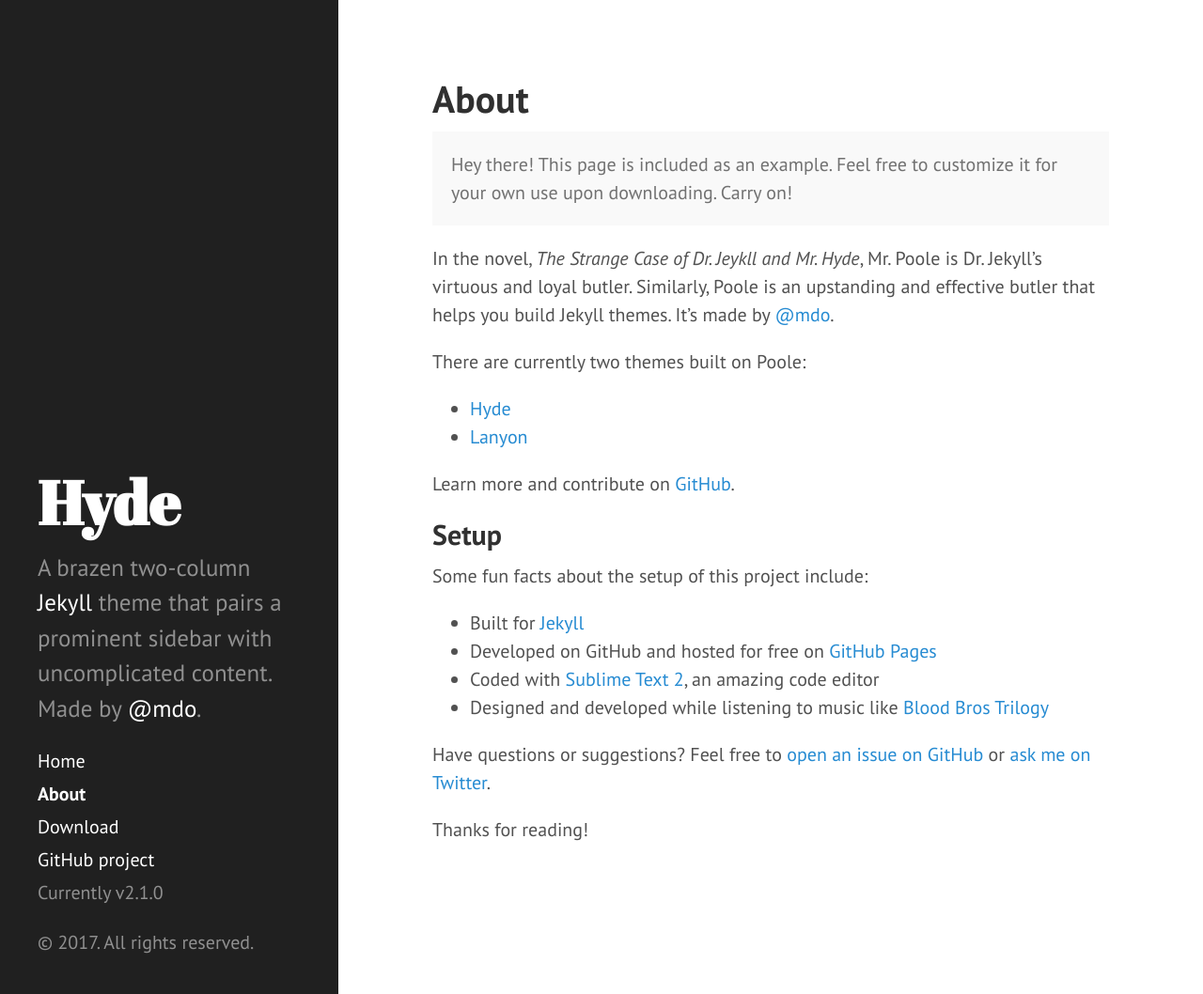
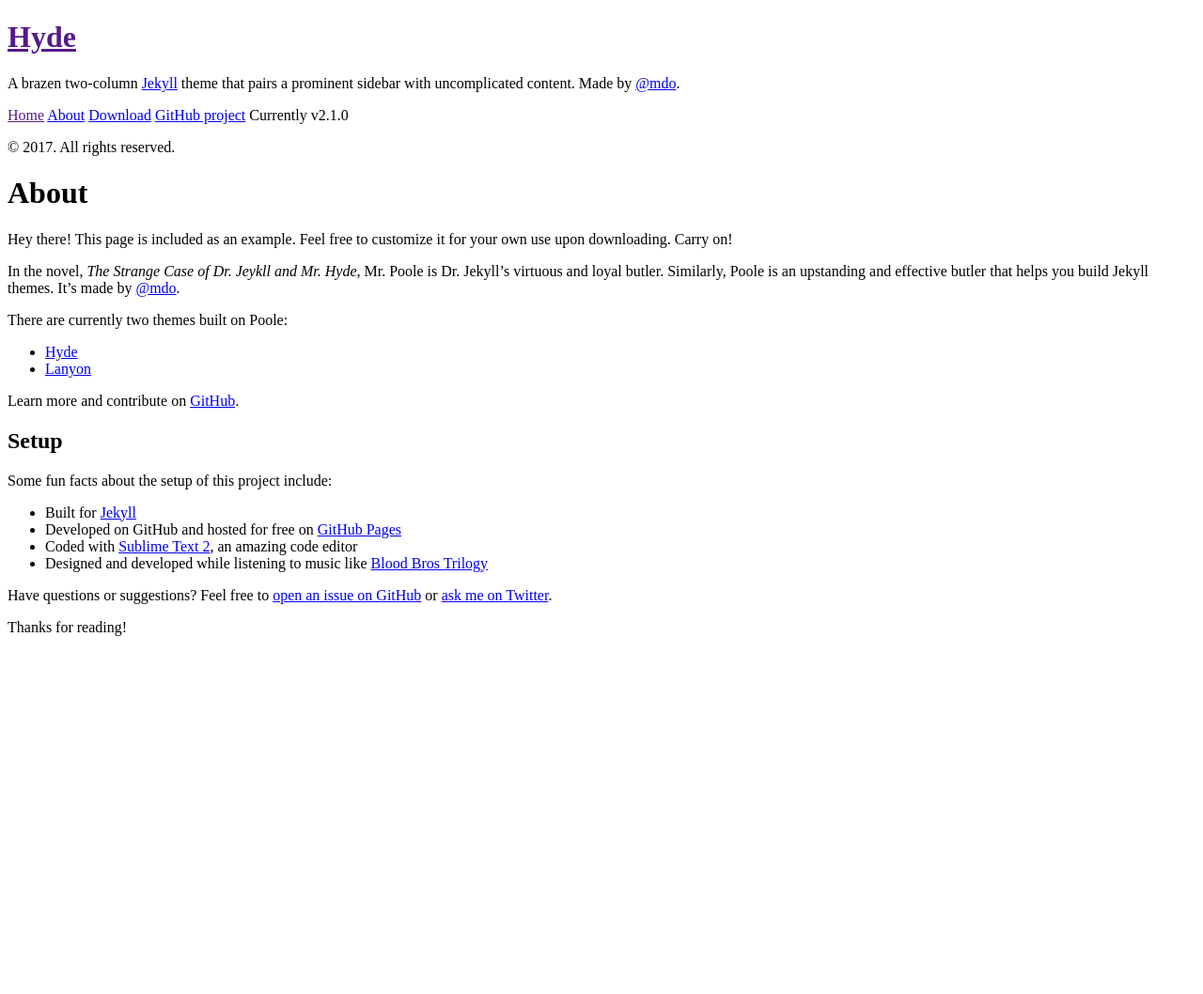
Before and after one commit to TheIllusionistMirage/TheIllusionistMirage.github.io, a Jekyll site: the page built from about.md, in a window 1280 px wide and 1058 px high. Shown: the whole window at 94% size. Built offline with Jekyll 4.4.1, drawn with Linux system fonts in a browser that asks for light colours; Markdown is read by kramdown in place of the engine named in the settings.

Commit message:
Added theme Hyde

```diff
--- a/_includes/head.html
+++ b/_includes/head.html
@@ -15,9 +15,9 @@
   </title>
 
   <!-- CSS -->
-  <link rel="stylesheet" href="{{ site.url }}public/css/poole.css">
-  <link rel="stylesheet" href="{{ site.url }}public/css/syntax.css">
-  <link rel="stylesheet" href="{{ site.url }}public/css/hyde.css">
+  <link rel="stylesheet" href="{{ site.baseurl }}public/css/poole.css">
+  <link rel="stylesheet" href="{{ site.baseurl }}public/css/syntax.css">
+  <link rel="stylesheet" href="{{ site.baseurl }}public/css/hyde.css">
   <link rel="stylesheet" href="http://fonts.googleapis.com/css?family=PT+Sans:400,400italic,700|Abril+Fatface">
 
   <!-- Icons -->
```
